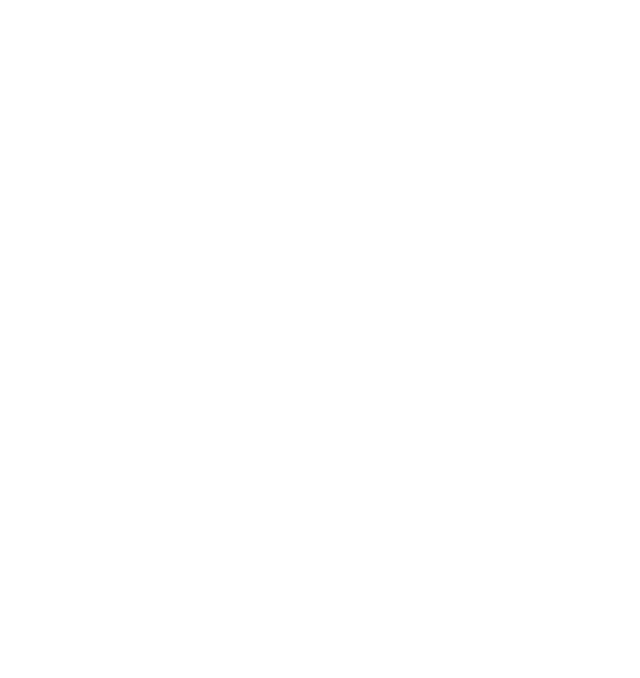
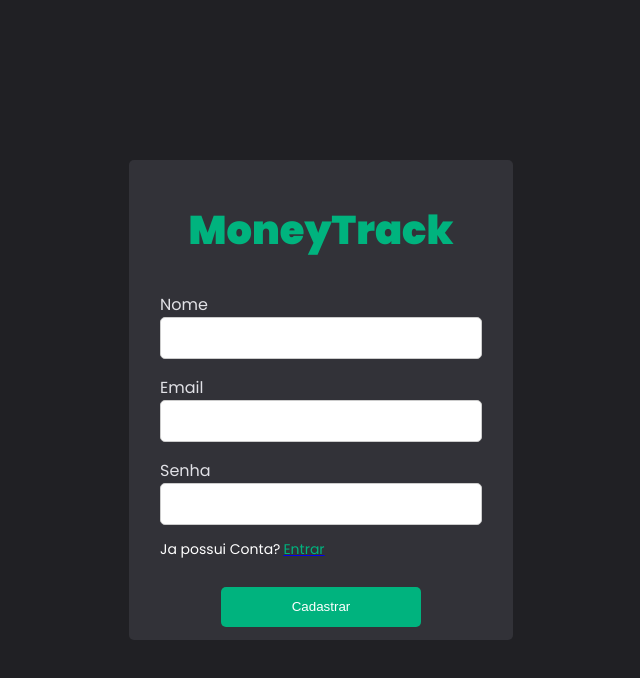
Before and after one commit to EduBarrros/moneytrack-front, a React (Create React App) app: page /CreateUser in a window 1280 px wide. Before the commit this address had no page. Shown: the top 678 px of the page, without its empty margins (319-959 px from the left). Built offline with nearby package versions, Linux system fonts and the light colour scheme.

Commit message:
feat: CreateUser page Created and Adjusting Redirections

```diff
--- a/src/Routes/index.js
+++ b/src/Routes/index.js
@@ -10,7 +10,7 @@
        <Routes>
            <Route path='/' exact element={<Login/>} />
            <Route path='/Home' element={<Home/>} />
-           <Route path='/Create' element={<CreateUser/>} />
+           <Route path='/CreateUser' element={<CreateUser/>} />
        </Routes>
    )
 }
--- a/src/components/CreateUserCard/index.js
+++ b/src/components/CreateUserCard/index.js
@@ -1,8 +1,9 @@
 import React from "react";
+import { Link } from "react-router-dom";
 import Input from "../Input";
 import * as C from "./styles";
 
-const LoginCard = () => {
+const CreateUserCard = () => {
     return (
         <C.Container>
             <C.Card>
@@ -10,16 +11,22 @@
                     <C.Title>MoneyTrack</C.Title>
                 </C.Header>
                 <C.Form>
-                    <Input campo={"Login"} />
+                    <Input campo={"Nome"} />
+                    <Input campo={"Email"} />
                     <Input campo={"Senha"} />
-                    <Input campo={"Senha"} />
-                    <Input campo={"Senha"} />
-                    <C.Link>Cadastre-se</C.Link>
+                    <C.Redirect>
+                        <p>Ja possui Conta?</p>
+                        <Link to="/">
+                            <C.LinkRedirect>
+                                Entrar
+                            </C.LinkRedirect>
+                        </Link>
+                    </C.Redirect>
                 </C.Form>
-                <C.Button>Entrar</C.Button>
+                <C.Button>Cadastrar</C.Button>
             </C.Card>
         </C.Container>
     )
 }
 
-export default LoginCard
+export default CreateUserCard
--- a/src/components/CreateUserCard/styles.js
+++ b/src/components/CreateUserCard/styles.js
@@ -0,0 +1,66 @@
+import styled from "styled-components";
+
+export const Container = styled.div`
+    width: 100vw;
+    height: 100vh;
+    display: flex;
+    justify-content: center;
+    align-items: center;
+`;
+
+export const Card = styled.div`
+    width: 30vw;
+    background-color: #323238;
+    border-radius: 5px;
+    display: flex;
+    flex-direction: column;
+    align-items: center;
+    justify-content: space-around;
+
+    @media (max-width: 1080px){
+        width: 95%;
+    }
+`;
+
+export const Header = styled.h1`
+    font-size: 40px;
+`;
+
+export const Title = styled.div`
+    margin-bottom: 1rem;
+    padding-top: 1em;
+    color: #00B37E;
+`;
+
+export const Form = styled.div`
+`;
+
+export const Button = styled.button`
+    width: 15em;
+    height: 3em;
+    padding: 5px 10px;
+    border: none;
+    border-radius: 5px;
+    cursor: pointer;
+    color: white;
+    background-color: #00B37E;
+    margin-bottom: 1em;
+    margin-top: 2em;
+`;
+
+export const Link = styled.p`
+    color: #00B37E;
+    margin-top: 1em;
+`
+export const Redirect = styled.div`
+    display: flex;
+    color: white;
+    margin-top: 1em;
+    font-size: 14px;
+`;
+
+
+export const LinkRedirect = styled.p`
+    margin-left: 3px;
+    color: #00B37E;
+`;
--- a/src/components/LoginCard/index.js
+++ b/src/components/LoginCard/index.js
@@ -1,4 +1,5 @@
 import React from "react";
+import { Link } from "react-router-dom";
 import Input from "../Input";
 import * as C from "./styles";
 
@@ -12,9 +13,18 @@
                 <C.Form>
                     <Input campo={"Login"} />
                     <Input campo={"Senha"} />
-                    <C.Link>Cadastre-se</C.Link>
+                    <C.Redirect>
+                        <p>Não possui Conta?</p>
+                        <Link to="/CreateUser">
+                            <C.LinkRedirect>
+                                Cadastre-se
+                            </C.LinkRedirect>
+                        </Link>
+                    </C.Redirect>
                 </C.Form>
-                <C.Button>Entrar</C.Button>
+                <Link to={"/Home"}>
+                    <C.Button>Entrar</C.Button>
+                </Link>
             </C.Card>
         </C.Container>
     )
--- a/src/components/LoginCard/styles.js
+++ b/src/components/LoginCard/styles.js
@@ -48,7 +48,15 @@
     margin-top: 2em;
 `;
 
-export const Link = styled.p`
+export const Redirect = styled.div`
+    display: flex;
+    color: white;
+    margin-top: 1em;
+    font-size: 14px;
+`;
+
+
+export const LinkRedirect = styled.p`
+    margin-left: 3px;
     color: #00B37E;
-    margin-top: 1em;
-`
+`;
--- a/src/pages/CreateUser/index.js
+++ b/src/pages/CreateUser/index.js
@@ -1,11 +1,11 @@
-import React, { useEffect, useState } from "react";
-import CreateCard from "../../components/CreateUserCard";
+import React from "react";
+import CreateUserCard from "../../components/CreateUserCard";
 import GlobalStyle from "../../styles/global";
 
 export const CreateUser = () => {
     return (
         <>
-            <CreateCard/>
+            <CreateUserCard/>
             <GlobalStyle/>
         </>
     );
--- a/src/pages/Login/index.js
+++ b/src/pages/Login/index.js
@@ -1,4 +1,4 @@
-import React, { useEffect, useState } from "react";
+import React from "react";
 import LoginCard from "../../components/LoginCard";
 import GlobalStyle from "../../styles/global";
 
```
